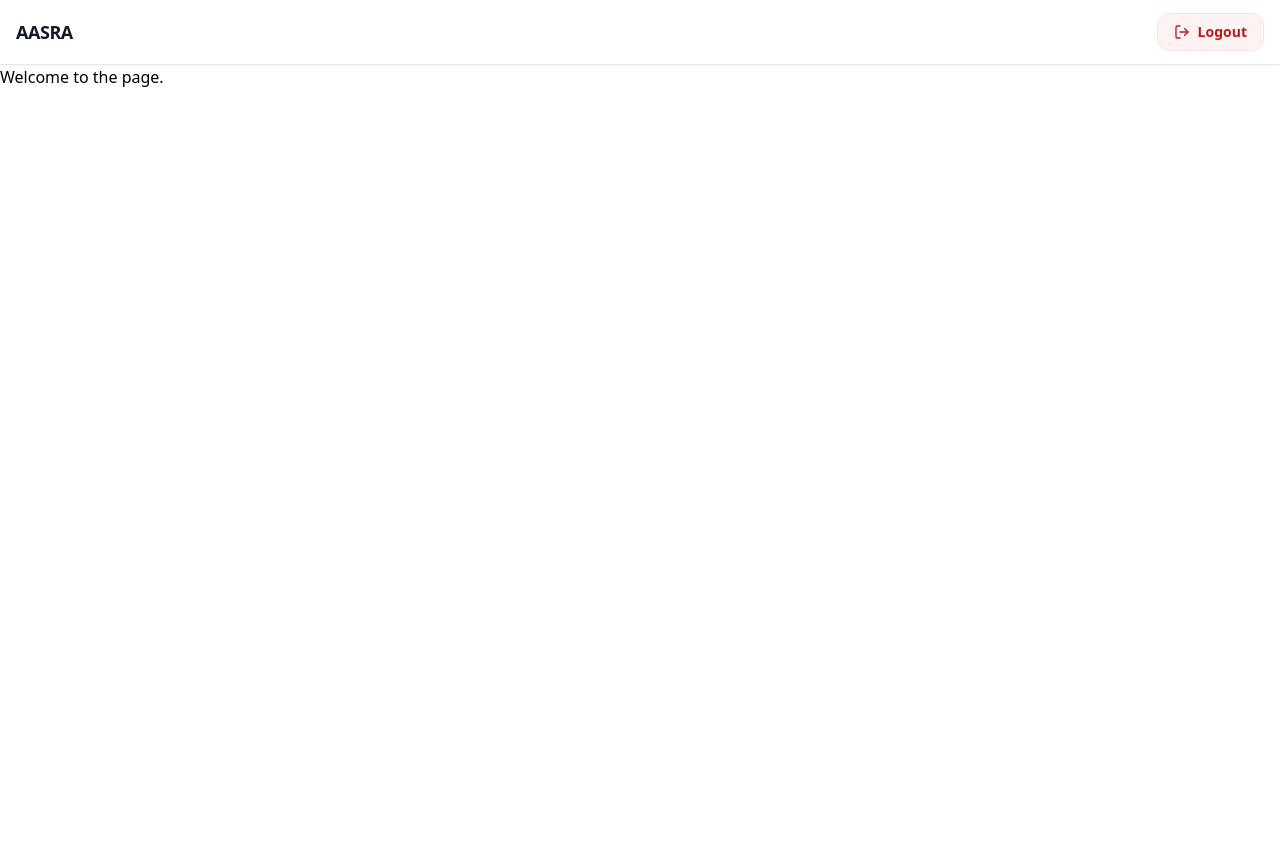
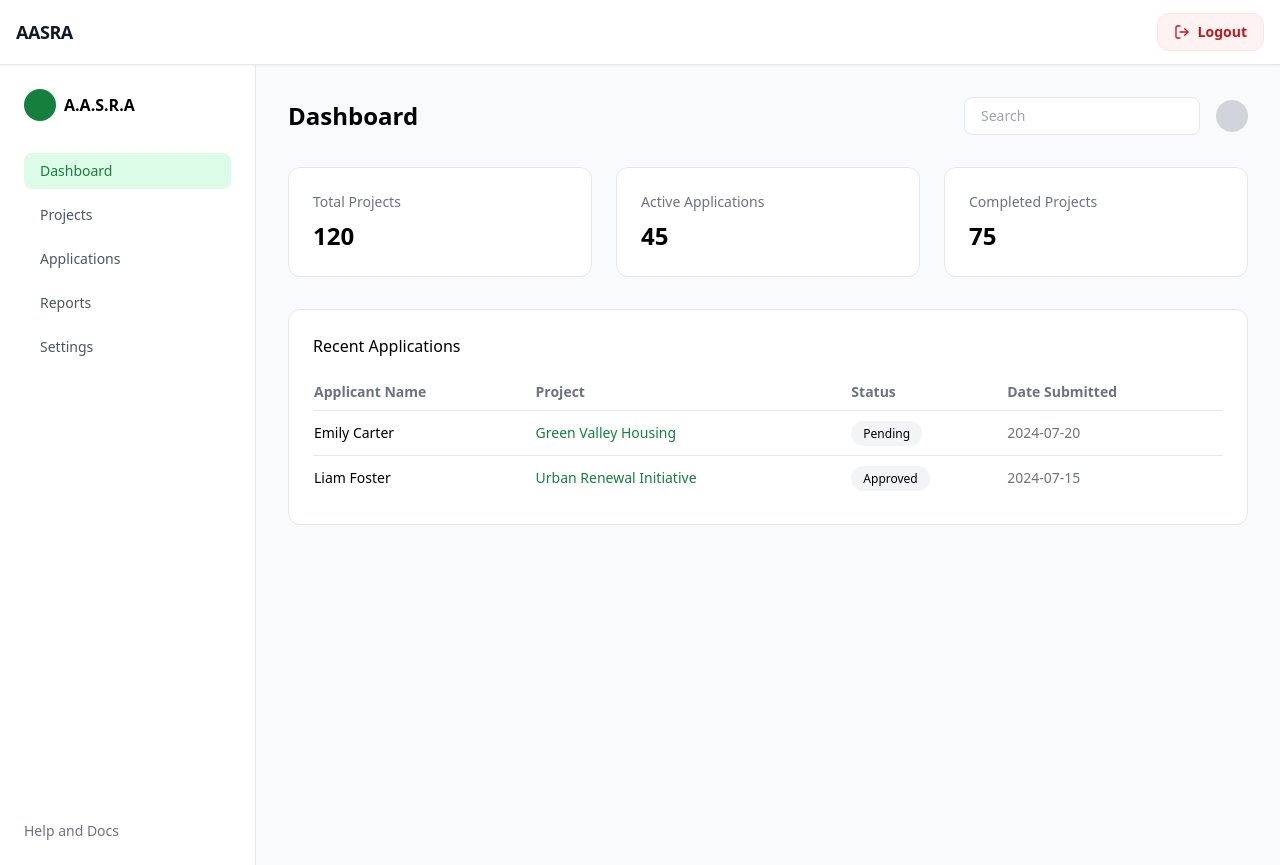
Before and after one commit to dhan04shree/AASRA, a React (Vite) app in the folder frontend/: page /dashboard in a window 1280 px wide. Before the commit the page ends 800 px from the top, so only its background shows below. Built offline with nearby package versions, Linux system fonts and the light colour scheme; sample sign-in values are in the browser's storage.

Commit message:
dashboard

```diff
--- a/frontend/src/components/Dashboard.jsx
+++ b/frontend/src/components/Dashboard.jsx
@@ -1,20 +1,126 @@
 import { useContext } from "react";
+import { Navigate } from "react-router-dom";
 import { AuthContext } from "./AuthContext";
-import { Navigate } from "react-router-dom";
 
-function Dashboard() {
+export default function Dashboard() {
   const { token, loading } = useContext(AuthContext);
+
+  // While auth state is loading
   if (loading) {
-    return null;
+    return (
+      <div className="min-h-screen flex items-center justify-center text-gray-500">
+        Loading dashboard...
+      </div>
+    );
   }
 
+  // If not authenticated → redirect to login
   if (!token) {
     return <Navigate to="/login" replace />;
   }
 
-  return <div>
-    <h1>Welcome to the page.</h1>
-  </div>;
+  // ✅ Authenticated dashboard UI
+  return (
+    <div className="min-h-screen bg-gray-50 flex">
+      {/* Sidebar */}
+      <aside className="w-64 bg-white border-r px-6 py-6 relative">
+        <div className="flex items-center gap-2 mb-8">
+          <div className="w-8 h-8 rounded-full bg-green-700" />
+          <span className="font-semibold">A.A.S.R.A</span>
+        </div>
+
+        <nav className="space-y-2">
+          {["Dashboard", "Projects", "Applications", "Reports", "Settings"].map(
+            (item, idx) => (
+              <div
+                key={item}
+                className={`px-4 py-2 rounded-lg cursor-pointer text-sm ${
+                  idx === 0
+                    ? "bg-green-100 text-green-700 font-medium"
+                    : "text-gray-600 hover:bg-gray-100"
+                }`}
+              >
+                {item}
+              </div>
+            )
+          )}
+        </nav>
+
+        <div className="absolute bottom-6 left-6 text-sm text-gray-500">
+          Help and Docs
+        </div>
+      </aside>
+
+      {/* Main Content */}
+      <main className="flex-1 p-8">
+        {/* Top Bar */}
+        <div className="flex justify-between items-center mb-8">
+          <h1 className="text-2xl font-semibold">Dashboard</h1>
+          <div className="flex items-center gap-4">
+            <input
+              placeholder="Search"
+              className="px-4 py-2 border rounded-lg text-sm"
+            />
+            <div className="w-8 h-8 rounded-full bg-gray-300" />
+          </div>
+        </div>
+
+        {/* Stats */}
+        <div className="grid grid-cols-3 gap-6 mb-8">
+          {[
+            { label: "Total Projects", value: 120 },
+            { label: "Active Applications", value: 45 },
+            { label: "Completed Projects", value: 75 },
+          ].map((item) => (
+            <div key={item.label} className="bg-white p-6 rounded-xl border">
+              <p className="text-sm text-gray-500 mb-2">{item.label}</p>
+              <p className="text-2xl font-semibold">{item.value}</p>
+            </div>
+          ))}
+        </div>
+
+        {/* Recent Applications */}
+        <div className="bg-white rounded-xl border p-6">
+          <h2 className="font-medium mb-4">Recent Applications</h2>
+          <table className="w-full text-sm">
+            <thead className="text-gray-500 border-b">
+              <tr>
+                <th className="text-left py-2">Applicant Name</th>
+                <th className="text-left py-2">Project</th>
+                <th className="text-left py-2">Status</th>
+                <th className="text-left py-2">Date Submitted</th>
+              </tr>
+            </thead>
+            <tbody className="divide-y">
+              {[
+                {
+                  name: "Emily Carter",
+                  project: "Green Valley Housing",
+                  status: "Pending",
+                  date: "2024-07-20",
+                },
+                {
+                  name: "Liam Foster",
+                  project: "Urban Renewal Initiative",
+                  status: "Approved",
+                  date: "2024-07-15",
+                },
+              ].map((row) => (
+                <tr key={row.name}>
+                  <td className="py-3">{row.name}</td>
+                  <td className="text-green-700">{row.project}</td>
+                  <td>
+                    <span className="px-3 py-1 rounded-full bg-gray-100 text-xs">
+                      {row.status}
+                    </span>
+                  </td>
+                  <td className="text-gray-500">{row.date}</td>
+                </tr>
+              ))}
+            </tbody>
+          </table>
+        </div>
+      </main>
+    </div>
+  );
 }
-
-export default Dashboard;
```
